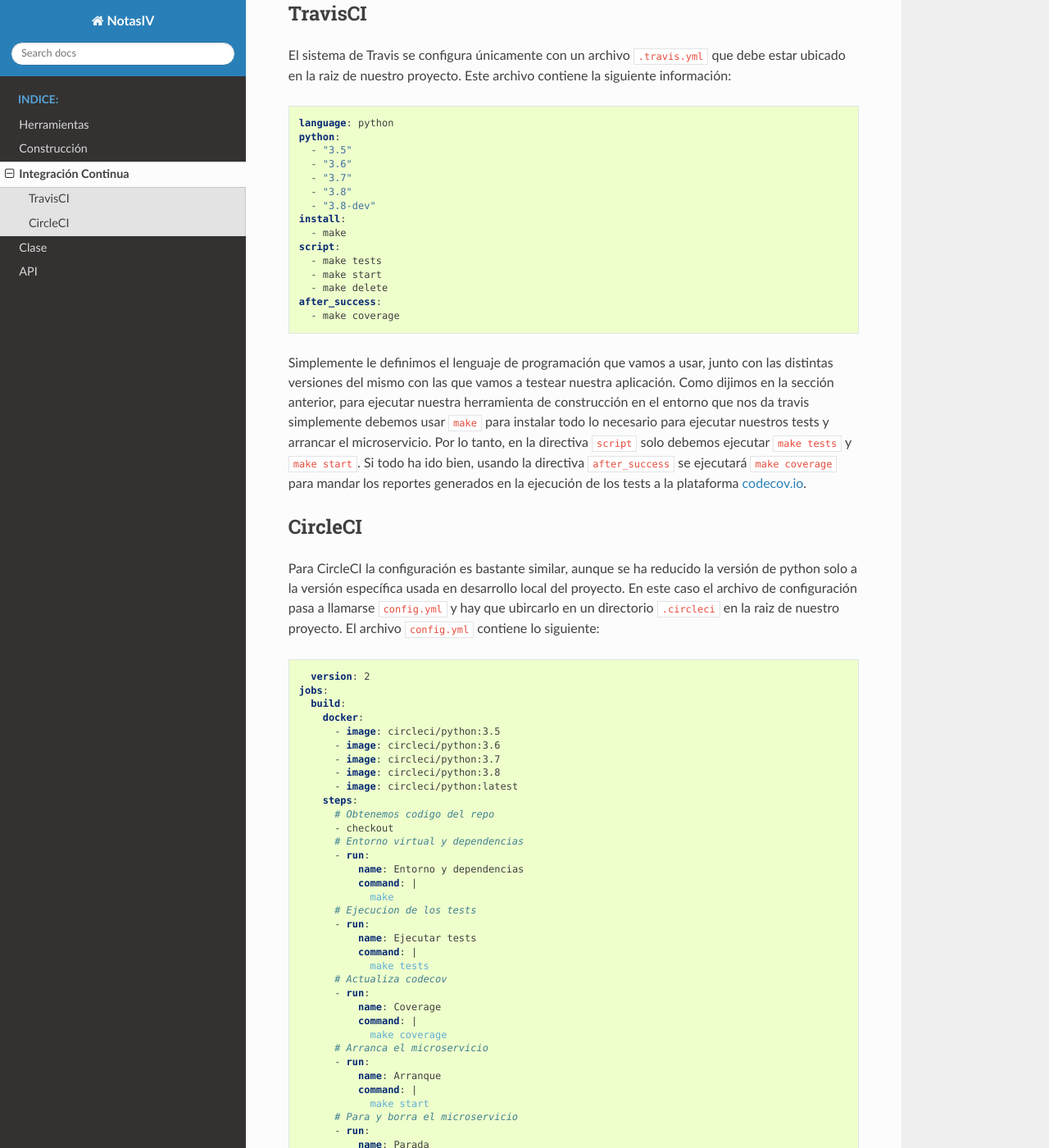
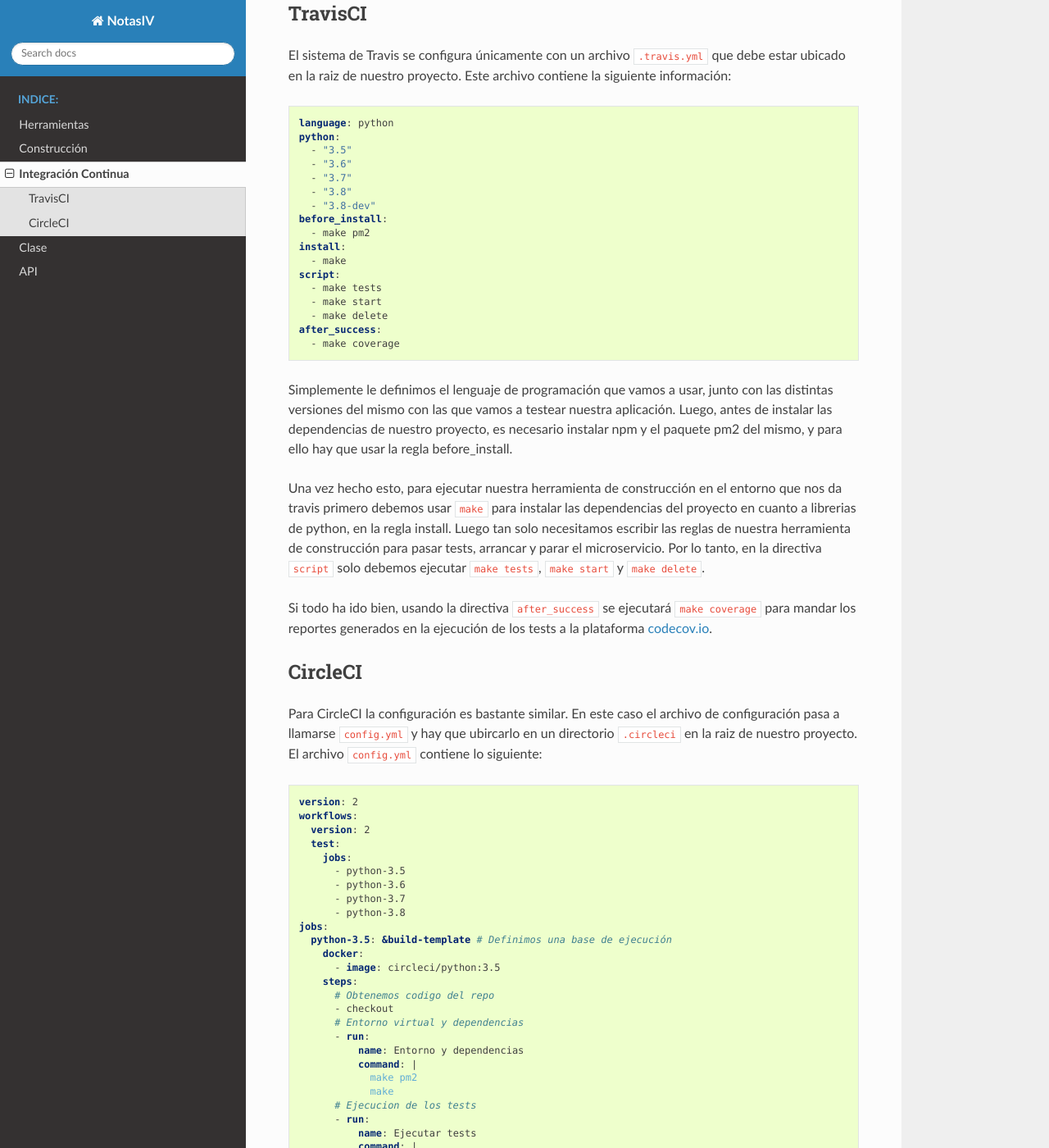
Before and after one commit to angelhodar/NotasIV, a Sphinx documentation site: the page built from docs/ci.rst, in a window 1280 px wide and 1400 px high, scrolled down 208 px. Shown: the whole window at 82% size. Built offline with Sphinx 7.4.7 and the Read the Docs theme 2.0.0, drawn with Linux system fonts in a browser that asks for light colours; some of the changed text lies outside the part shown.

Commit message:
Arregla ejecución de integración continua y extiene documentación. #14 #16

```diff
--- a/docs/build.rst
+++ b/docs/build.rst
@@ -9,7 +9,8 @@ Como herramienta de construcción se ha usado un ``Makefile`` ubicado en la raí
     init:
         pip install pipenv
         pipenv install --dev
-        sudo apt install npm
+    pm2:
+        sudo apt install -y npm
         sudo npm install -g pm2
     tests:
         pipenv run python -m pytest -p no:warnings --cov-report=xml --cov=notas tests/
@@ -32,6 +33,7 @@ Como herramienta de construcción se ha usado un ``Makefile`` ubicado en la raí
 A continuación se explica el funcionamiento de cada regla:
 
 * ``init``: Instala el gestor de paquetes y entorno virtual `pipenv <https://pipenv-es.readthedocs.io>`_, a la vez que instala las dependencias del proyecto.
+* ``pm2``: Instala npm y el paquete pm2.
 * ``tests``: Ejecuta los tests y genera un reporte en formato xml.
 * ``coverage``: Utiliza el reporte generado previamente para actualizar la página en `codecov.io <https://codecov.io/gh/angelhodar/NotasIV>`_
 * ``docs``: Compila la documentación generando un directorio ``docs/_build`` con los archivos html para abrirlos con un navegador web.
--- a/docs/ci.rst
+++ b/docs/ci.rst
@@ -18,6 +18,8 @@ estar ubicado en la raiz de nuestro proyecto. Este archivo contiene la siguiente
       - "3.7"
       - "3.8"
       - "3.8-dev"
+    before_install:
+      - make pm2
     install:
       - make
     script:
@@ -28,30 +30,39 @@ estar ubicado en la raiz de nuestro proyecto. Este archivo contiene la siguiente
       - make coverage
 
 Simplemente le definimos el lenguaje de programación que vamos a usar, junto con las distintas versiones
-del mismo con las que vamos a testear nuestra aplicación. Como dijimos en la sección anterior, para ejecutar
-nuestra herramienta de construcción en el entorno que nos da travis simplemente debemos usar ``make`` para instalar todo
-lo necesario para ejecutar nuestros tests y arrancar el microservicio. Por lo tanto, en la directiva ``script`` solo
-debemos ejecutar ``make tests`` y ``make start``. Si todo ha ido bien, usando la directiva ``after_success`` se ejecutará
-``make coverage`` para mandar los reportes generados en la ejecución de los tests a la plataforma `codecov.io <https://codecov.io/gh/angelhodar/NotasIV>`_.
+del mismo con las que vamos a testear nuestra aplicación. Luego, antes de instalar las dependencias de
+nuestro proyecto, es necesario instalar npm y el paquete pm2 del mismo, y para ello hay que usar la regla
+before_install.
+
+Una vez hecho esto, para ejecutar nuestra herramienta de construcción en el entorno que nos da travis primero
+debemos usar ``make`` para instalar las dependencias del proyecto en cuanto a librerias de python, en la regla install.
+Luego tan solo necesitamos escribir las reglas de nuestra herramienta de construcción para pasar tests, arrancar y parar
+el microservicio. Por lo tanto, en la directiva ``script`` solo debemos ejecutar ``make tests``, ``make start`` y ``make delete``.
+
+Si todo ha ido bien, usando la directiva ``after_success`` se ejecutará ``make coverage`` para mandar los reportes
+generados en la ejecución de los tests a la plataforma `codecov.io <https://codecov.io/gh/angelhodar/NotasIV>`_.
 
 CircleCI
 --------
 
-Para CircleCI la configuración es bastante similar, aunque se ha reducido la versión de python solo a la versión específica usada
-en desarrollo local del proyecto. En este caso el archivo de configuración pasa a llamarse ``config.yml`` y hay
+Para CircleCI la configuración es bastante similar. En este caso el archivo de configuración pasa a llamarse ``config.yml`` y hay
 que ubircarlo en un directorio ``.circleci`` en la raiz de nuestro proyecto. El archivo ``config.yml`` contiene lo siguiente:
 
 .. code:: yaml
 
+  version: 2
+  workflows:
     version: 2
+    test:
+      jobs:
+        - python-3.5
+        - python-3.6
+        - python-3.7
+        - python-3.8
   jobs:
-    build:
+    python-3.5: &build-template # Definimos una base de ejecución
       docker:
         - image: circleci/python:3.5
-        - image: circleci/python:3.6
-        - image: circleci/python:3.7
-        - image: circleci/python:3.8
-        - image: circleci/python:latest
       steps:
         # Obtenemos codigo del repo
         - checkout
@@ -59,6 +70,7 @@ que ubircarlo en un directorio ``.circleci`` en la raiz de nuestro proyecto. El
         - run:
             name: Entorno y dependencias
             command: |
+              make pm2
               make
         # Ejecucion de los tests
         - run:
@@ -81,6 +93,18 @@ que ubircarlo en un directorio ``.circleci`` en la raiz de nuestro proyecto. El
             command: |
               make delete
 
+    python-3.6:
+      <<: *build-template
+      docker:
+        - image: circleci/python:3.6
+    python-3.7:
+      <<: *build-template
+      docker:
+        - image: circleci/python:3.7
+    python-3.8:
+      <<: *build-template
+      docker:
+        - image: circleci/python:3.8
 
 En este caso, aunque la configuración es menos trivial que con Travis, ya que por ejemplo para indicar la versión de python específica que queremos
 debemos buscar cual es la imagen de docker que contiene exactamente la versión que queremos. Aun asi, realmente es bastante intuitivo, permitiendo múltiples configuraciones
```
Also changed, not shown: .travis.yml, 2 other files.
